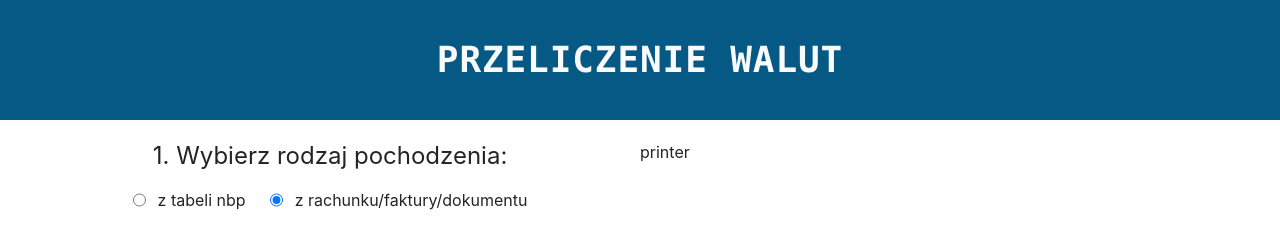
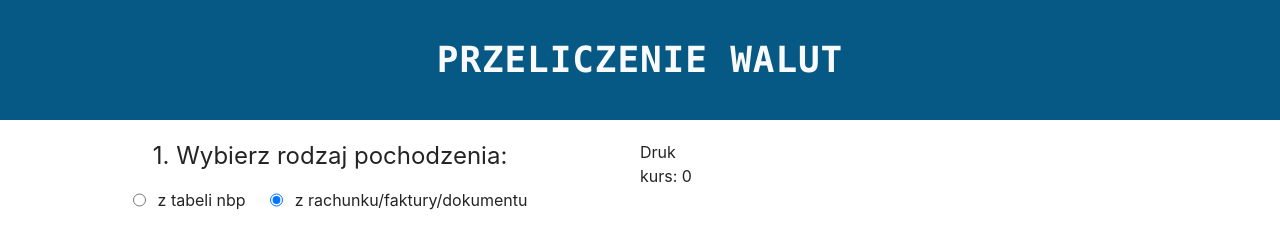
Before and after one commit to MacJ13/currency-conversion, a React (Vite) app: page / in a window 1280 px wide. Shown: the top 238 px of the page. Built offline with nearby package versions, Linux system fonts and the light colour scheme.

Commit message:
Create Print component
Add to SplitPane component inside App component

```diff
--- a/src/App.tsx
+++ b/src/App.tsx
@@ -1,12 +1,14 @@
 import Header from "./components/header/Header";
 import SplitPane from "./components/pane/SplitPane";
 import Currency from "./features/currency/Currency";
+
+import Print from "./features/print/Print";
 
 function App() {
   return (
     <>
       <Header />
-      <SplitPane left={<Currency />} right={<div>printer</div>} />
+      <SplitPane left={<Currency />} right={<Print />} />
     </>
   );
 }
--- /dev/null
+++ b/src/features/print/Print.tsx
@@ -0,0 +1,14 @@
+import { useSelector } from "react-redux";
+import { selectCurrencyRate } from "../../redux/currency/currencySlice";
+
+const Print = () => {
+  const conversionRate = useSelector(selectCurrencyRate);
+  return (
+    <div>
+      <div>Druk</div>
+      <div>kurs: {conversionRate}</div>
+    </div>
+  );
+};
+
+export default Print;
```
